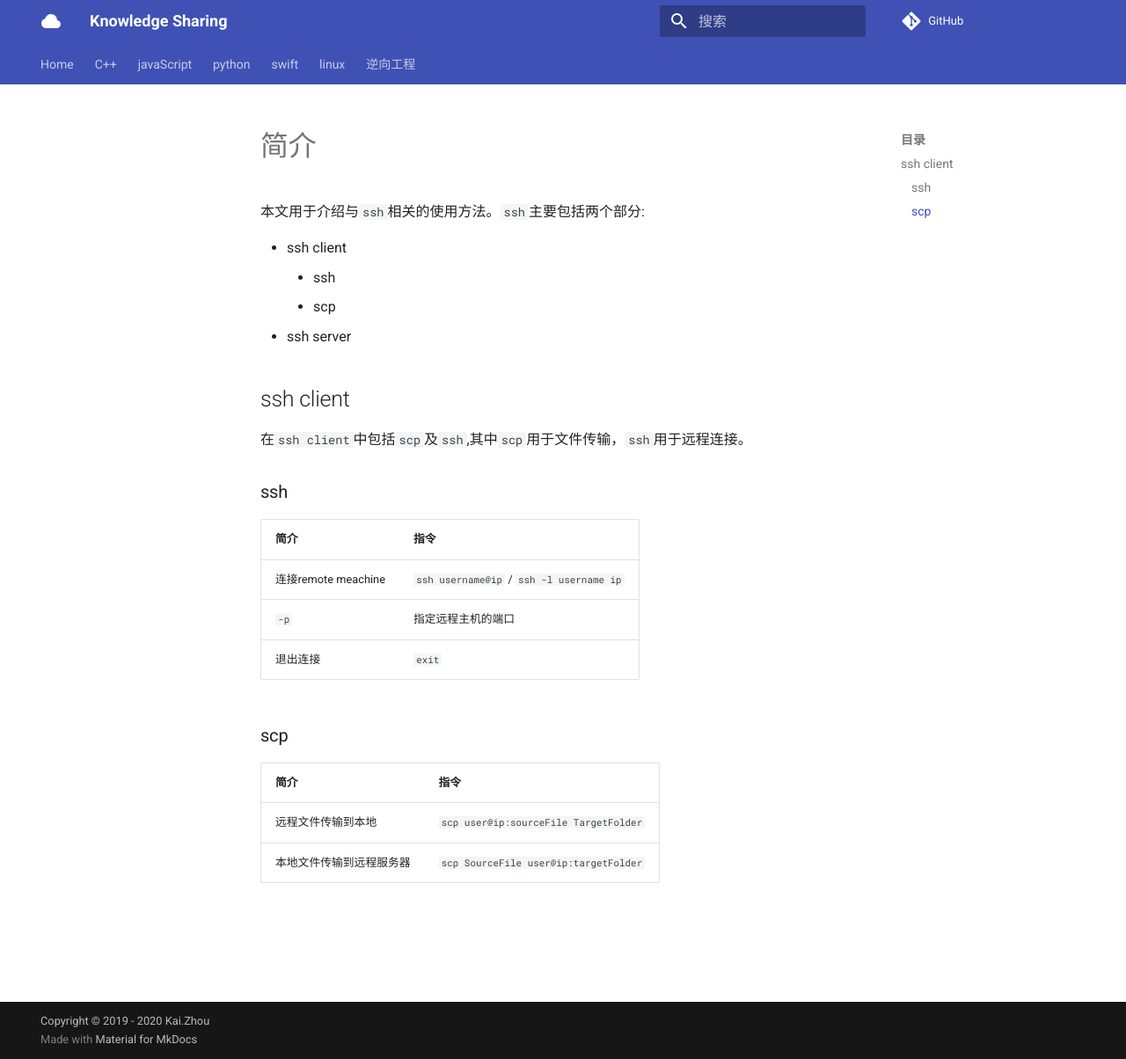
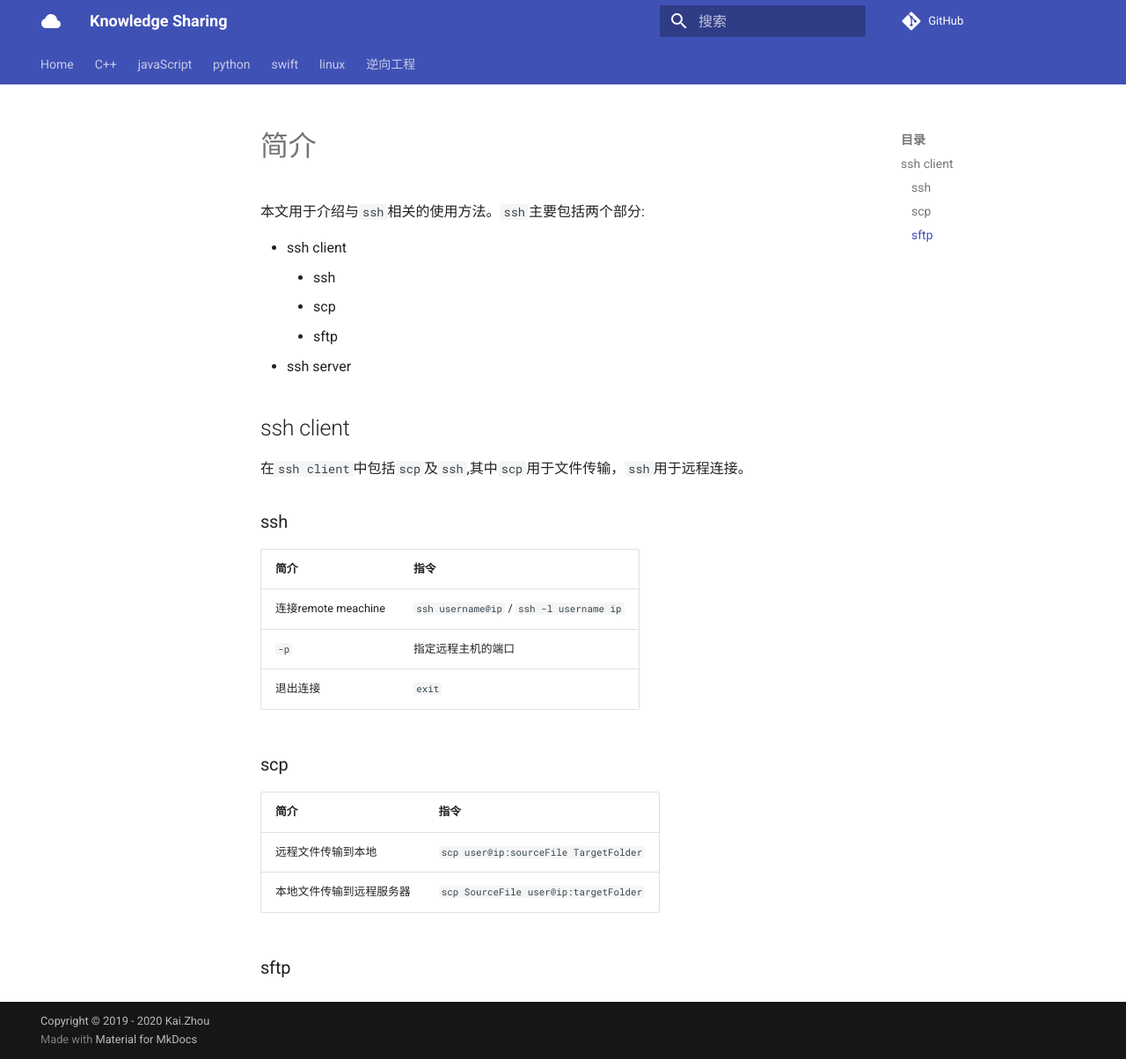
Before and after one commit to zhoukaidev/ks_blog, an MkDocs documentation site: the page built from docs/shell/linux/tools/ssh.md, in a window 1280 px wide and 1204 px high. Shown: the whole window at 88% size. Built offline with MkDocs 1.6.1 and Material for MkDocs 9.7.7, drawn with Linux system fonts in a browser that asks for light colours; comment, search, counter and statistics services are not loaded.

Commit message:
Update ssh.md

```diff
--- a/docs/shell/linux/tools/ssh.md
+++ b/docs/shell/linux/tools/ssh.md
@@ -5,6 +5,7 @@
 * ssh client
     * ssh
     * scp
+    * sftp
 * ssh server
 
 ## ssh client
@@ -25,3 +26,5 @@
 |--------|----------|
 | 远程文件传输到本地 |  `scp user@ip:sourceFile TargetFolder` |
 | 本地文件传输到远程服务器 | `scp SourceFile user@ip:targetFolder` |
+
+### sftp
```
